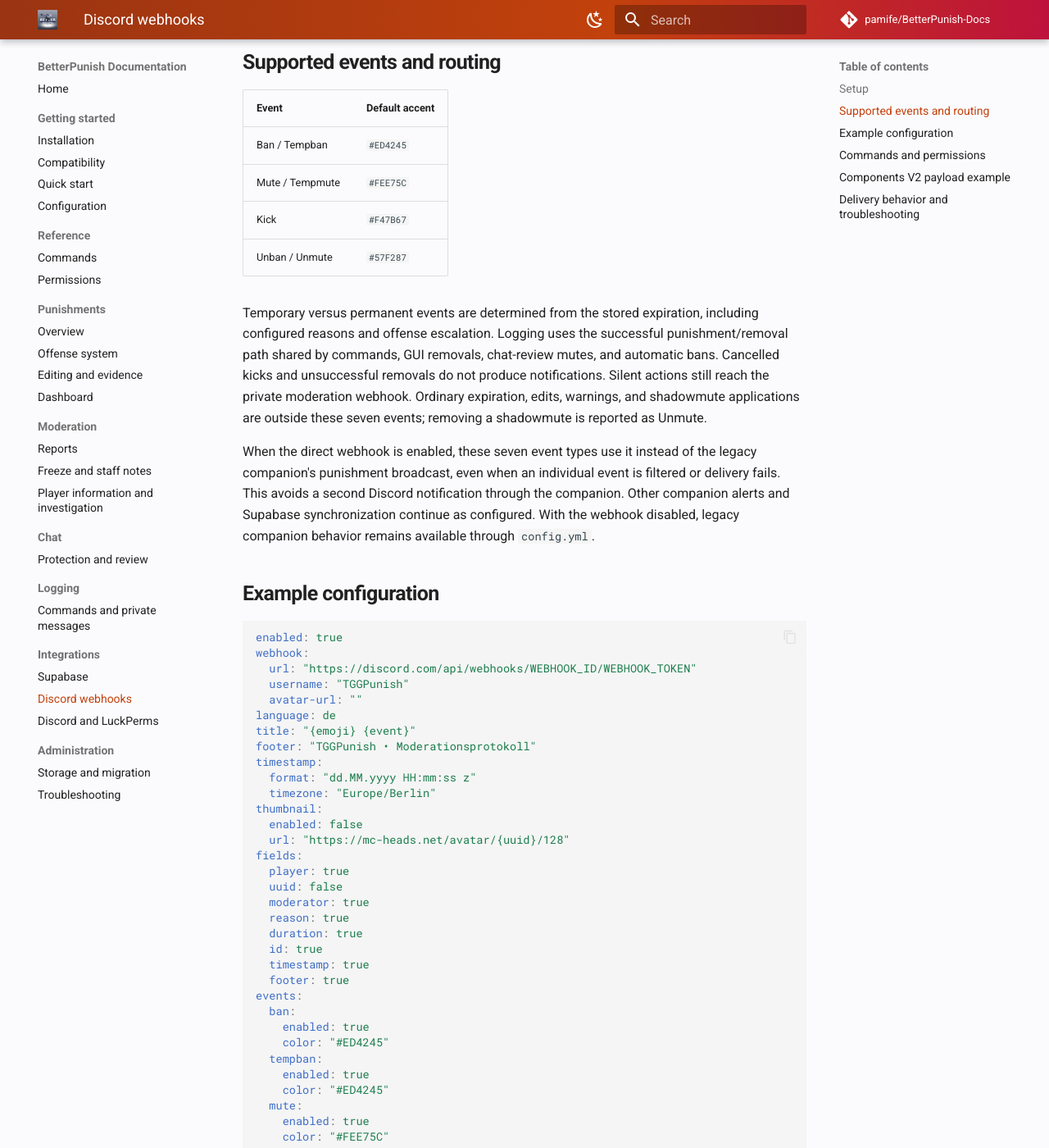
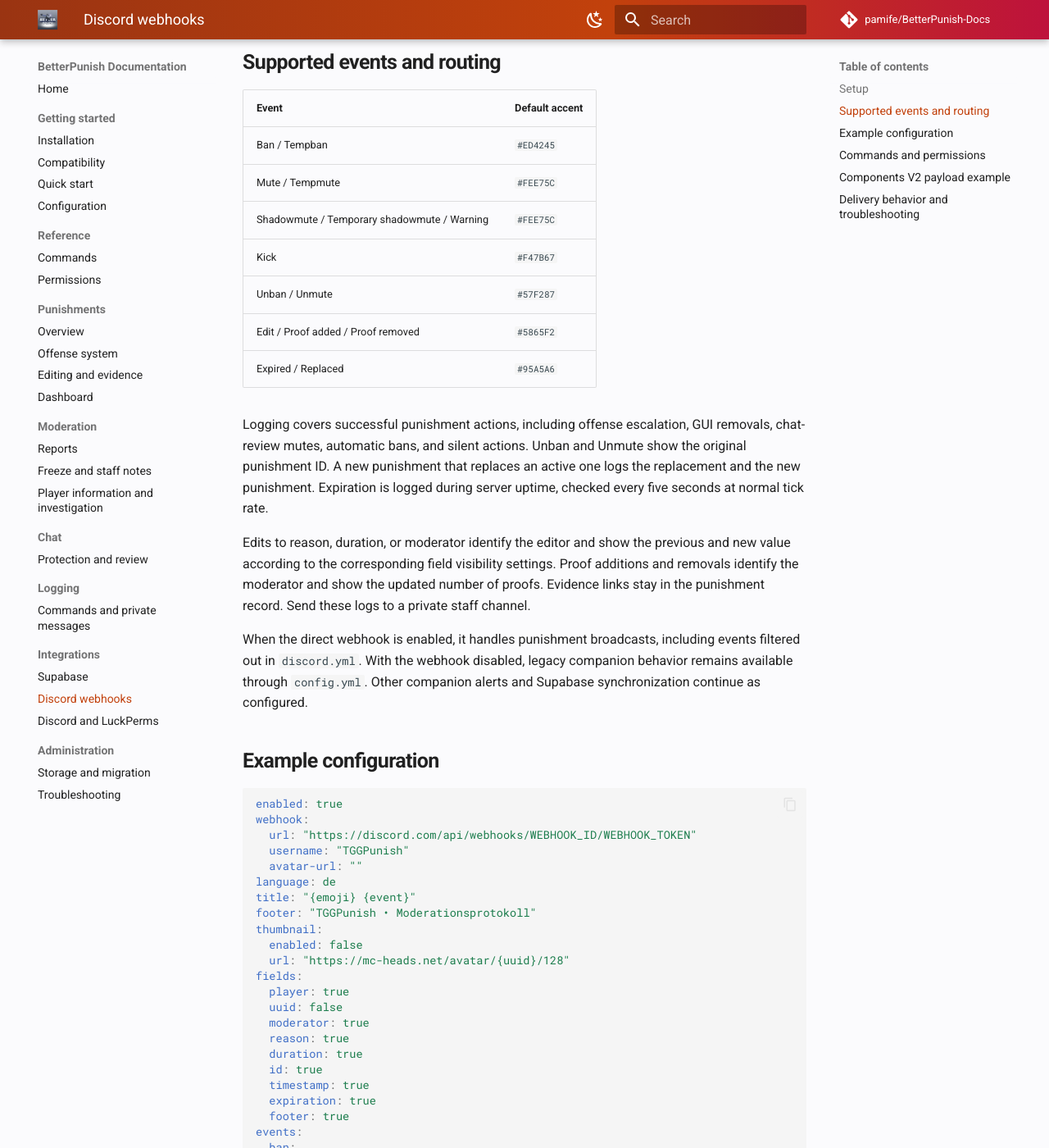
Before and after one commit to pamife/BetterPunish-Docs, an MkDocs documentation site: the page built from docs/integrations/discord-webhooks.md, in a window 1280 px wide and 1400 px high, scrolled down 736 px. Shown: the whole window at 82% size. Built offline with MkDocs 1.6.1 and Material for MkDocs 9.7.7, drawn with Linux system fonts in a browser that asks for light colours; comment, search, counter and statistics services are not loaded; some of the changed text lies outside the part shown.

Commit message:
docs: cover ban titles and expanded Discord logging

```diff
--- a/docs/integrations/discord-webhooks.md
+++ b/docs/integrations/discord-webhooks.md
@@ -18,12 +18,17 @@ For a forum/media channel, use an existing thread and append `?thread_id=YOUR_NU
 | --- | --- |
 | Ban / Tempban | `#ED4245` |
 | Mute / Tempmute | `#FEE75C` |
+| Shadowmute / Temporary shadowmute / Warning | `#FEE75C` |
 | Kick | `#F47B67` |
 | Unban / Unmute | `#57F287` |
+| Edit / Proof added / Proof removed | `#5865F2` |
+| Expired / Replaced | `#95A5A6` |
 
-Temporary versus permanent events are determined from the stored expiration, including configured reasons and offense escalation. Logging uses the successful punishment/removal path shared by commands, GUI removals, chat-review mutes, and automatic bans. Cancelled kicks and unsuccessful removals do not produce notifications. Silent actions still reach the private moderation webhook. Ordinary expiration, edits, warnings, and shadowmute applications are outside these seven events; removing a shadowmute is reported as Unmute.
+Logging covers successful punishment actions, including offense escalation, GUI removals, chat-review mutes, automatic bans, and silent actions. Unban and Unmute show the original punishment ID. A new punishment that replaces an active one logs the replacement and the new punishment. Expiration is logged during server uptime, checked every five seconds at normal tick rate.
 
-When the direct webhook is enabled, these seven event types use it instead of the legacy companion's punishment broadcast, even when an individual event is filtered or delivery fails. This avoids a second Discord notification through the companion. Other companion alerts and Supabase synchronization continue as configured. With the webhook disabled, legacy companion behavior remains available through `config.yml`.
+Edits to reason, duration, or moderator identify the editor and show the previous and new value according to the corresponding field visibility settings. Proof additions and removals identify the moderator and show the updated number of proofs. Evidence links stay in the punishment record. Send these logs to a private staff channel.
+
+When the direct webhook is enabled, it handles punishment broadcasts, including events filtered out in `discord.yml`. With the webhook disabled, legacy companion behavior remains available through `config.yml`. Other companion alerts and Supabase synchronization continue as configured.
 
 ## Example configuration
 
@@ -36,9 +41,6 @@ webhook:
 language: de
 title: "{emoji} {event}"
 footer: "TGGPunish • Moderationsprotokoll"
-timestamp:
-  format: "dd.MM.yyyy HH:mm:ss z"
-  timezone: "Europe/Berlin"
 thumbnail:
   enabled: false
   url: "https://mc-heads.net/avatar/{uuid}/128"
@@ -50,6 +52,7 @@ fields:
   duration: true
   id: true
   timestamp: true
+  expiration: true
   footer: true
 events:
   ban:
@@ -64,6 +67,15 @@ events:
   tempmute:
     enabled: true
     color: "#FEE75C"
+  shadowmute:
+    enabled: true
+    color: "#FEE75C"
+  tempshadowmute:
+    enabled: true
+    color: "#FEE75C"
+  warn:
+    enabled: true
+    color: "#FEE75C"
   kick:
     enabled: true
     color: "#F47B67"
@@ -73,6 +85,21 @@ events:
   unmute:
     enabled: true
     color: "#57F287"
+  edit:
+    enabled: true
+    color: "#5865F2"
+  proof_add:
+    enabled: true
+    color: "#5865F2"
+  proof_remove:
+    enabled: true
+    color: "#5865F2"
+  expire:
+    enabled: true
+    color: "#95A5A6"
+  replaced:
+    enabled: true
+    color: "#95A5A6"
 delivery:
   timeout-seconds: 10
   max-rate-limit-retries: 3
@@ -83,7 +110,7 @@ Replace the URL placeholders with the copied Discord URL; placeholders are inten
 - `language`: `en` or `de`, for event names and field labels. Customize the footer separately.
 - `title`: plain text with `{emoji}` and `{event}` placeholders. Markdown characters in configured text and player values are escaped; the formatter supplies the layout.
 - `fields`: hide individual fields. Duration is omitted for kicks and removals. Temporary durations show the total from creation to expiration, including remaining time carried over when extending a regular mute.
-- `timestamp`: Java `DateTimeFormatter` pattern and timezone. Examples: `yyyy-MM-dd HH:mm:ss z`, `dd.MM.yyyy HH:mm`, `UTC`, `Europe/Berlin`.
+- Discord renders native timestamps in each reader's locale and time zone. Use `fields.timestamp` for the event time and `fields.expiration` for the expiration of temporary punishments. Existing `timestamp.format` and `timestamp.timezone` entries can be removed.
 - `thumbnail`: disabled by default. The HTTPS provider URL supports `{uuid}` and `{name}`. Discord fetches the image; enabling it shares that identifier with Discord and the image provider. Invalid player UUIDs fall back to text.
 - `delivery.timeout-seconds`: 1–30 seconds for connection and request timeouts.
 - `delivery.max-rate-limit-retries`: 0–5 retries after explicit HTTP 429 responses. The test command bypasses individual event filters, but respects the global enabled switch.
@@ -129,7 +156,7 @@ Protocol references: [Discord Components](https://docs.discord.com/developers/co
 
 - HTTP and formatting run on a private background worker. A bounded queue holds at most 100 active/pending notifications. Queue overflow drops the new notification with a throttled warning; moderation still succeeds.
 - Discord's `Retry-After`, `retry_after`, and exhausted-bucket reset headers govern serialized delivery. Retries are bounded. HTTP 401/403/404 or a requested delay longer than five minutes pauses delivery until reload.
-- The last 2,048 accepted event IDs/types are deduplicated in memory. The Freeze-Log path emits only its existing creation event. Discord offers no webhook idempotency key: after an ambiguous network timeout or HTTP 5xx failure, delivery is not automatically retried to avoid duplicate messages. Check the channel before manually repeating a test.
+- The last 2,048 one-time events are deduplicated in memory. Each successful edit or proof change gets its own notification. Discord offers no webhook idempotency key. After an ambiguous network timeout or HTTP 5xx failure, check the channel before manually repeating a test.
 - Reload and shutdown cancel pending requests and clear the in-memory queue/deduplication cache. There is no persistent outbox or replay of historical punishments.
 - **No message:** check `enabled`, the event toggle, channel/thread selection, network access to Discord over HTTPS, and the result of the test command.
 - **HTTP 401/403/404:** replace an invalid/deleted webhook or restore channel access, then reload. A failed delivery does not fall back to the companion.
```
Also changed, not shown: other parts of docs/integrations/discord-webhooks.md (+1 -1 lines), docs/getting-started/configuration.md (+2 -1 lines).
